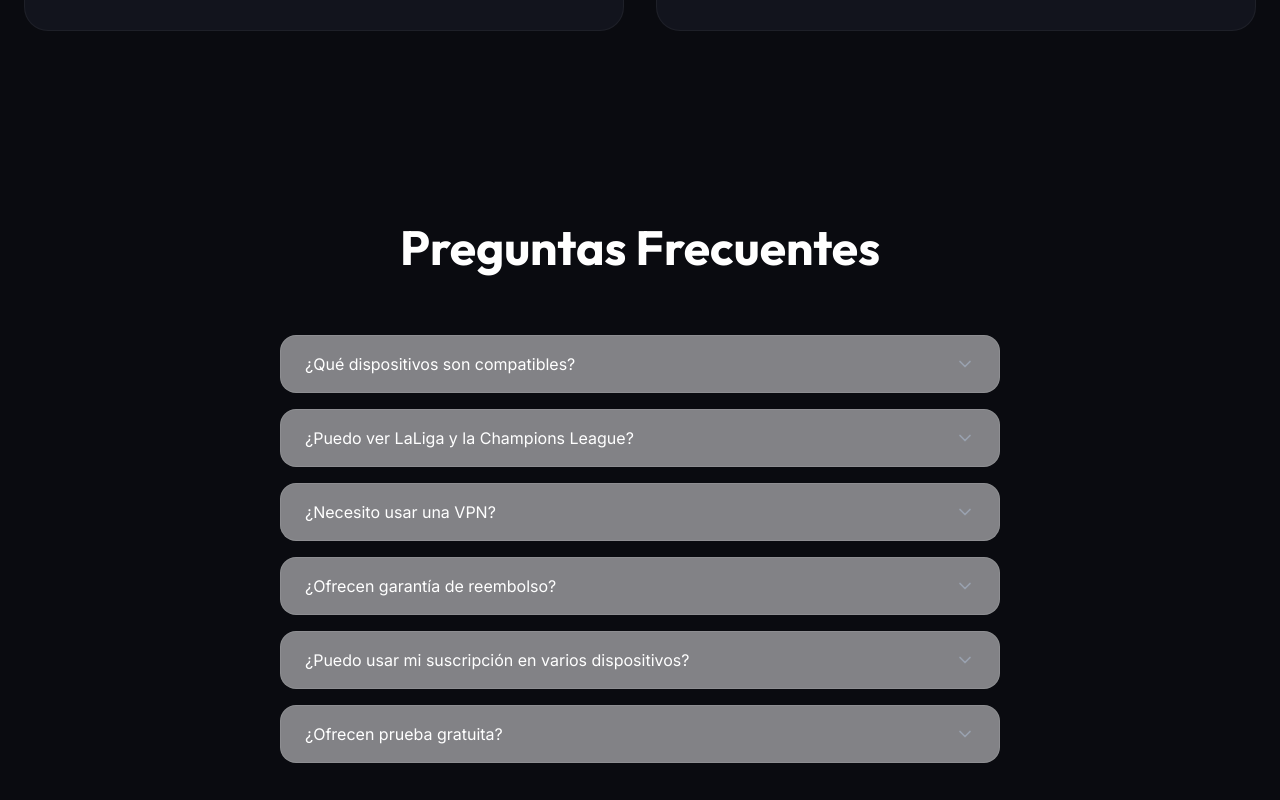
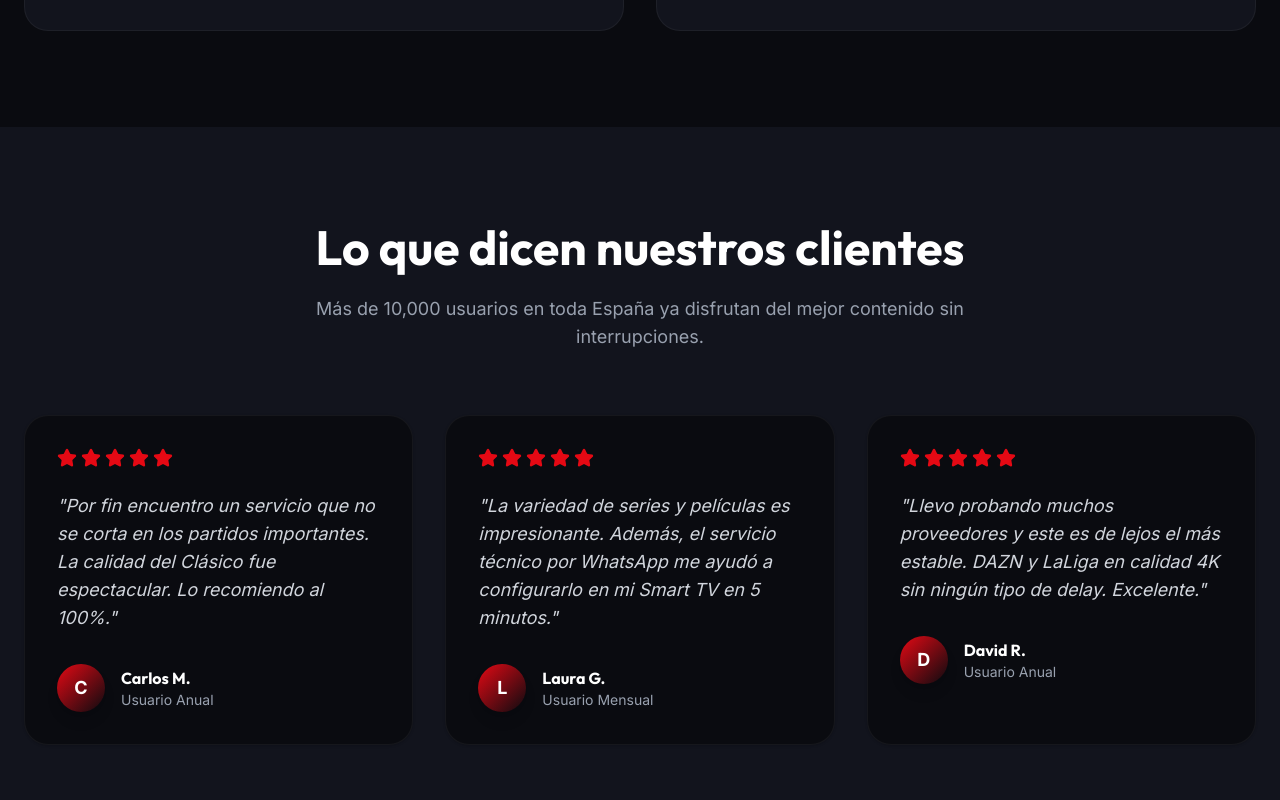
Before and after one commit to asprobader-oss/CHATGPT4, a React (Vite) app: page / in a window 1280 px wide. Shown: the part 5060-5860 px from the top of the page. Built offline with nearby package versions, Linux system fonts and the light colour scheme.

Commit message:
feat: Add testimonials section to homepage
Introduces a new section on the homepage to display customer testimonials. This aims to build trust and social proof by showcasing positive feedback from satisfied users.

```diff
--- a/src/App.tsx
+++ b/src/App.tsx
@@ -21,7 +21,8 @@ import {
   Globe2,
   MessageCircle,
   Sun,
-  Moon
+  Moon,
+  Star
 } from 'lucide-react';
 
 const WA_LINK = "https://wa.me/34607998181?text=Hola,%20estoy%20interesado%20en%20los%20servicios%20de%20LIST%20PRO%20IPTV.";
@@ -614,6 +615,68 @@ export default function App() {
         </div>
       </section>
 
+      {/* Testimonials Section */}
+      <section id="testimonios" className="py-24 bg-gray-50 dark:bg-dark-800">
+        <div className="max-w-7xl mx-auto px-6">
+          <motion.div {...fadeIn} className="text-center mb-16">
+            <h2 className="text-3xl md:text-5xl font-display font-bold mb-6 text-gray-900 dark:text-white">Lo que dicen nuestros clientes</h2>
+            <p className="text-gray-600 dark:text-gray-400 text-lg max-w-2xl mx-auto">
+              Más de 10,000 usuarios en toda España ya disfrutan del mejor contenido sin interrupciones.
+            </p>
+          </motion.div>
+
+          <div className="grid grid-cols-1 md:grid-cols-3 gap-8">
+            {[
+              {
+                name: "Carlos M.",
+                role: "Usuario Anual",
+                text: "Por fin encuentro un servicio que no se corta en los partidos importantes. La calidad del Clásico fue espectacular. Lo recomiendo al 100%.",
+              },
+              {
+                name: "Laura G.",
+                role: "Usuario Mensual",
+                text: "La variedad de series y películas es impresionante. Además, el servicio técnico por WhatsApp me ayudó a configurarlo en mi Smart TV en 5 minutos.",
+              },
+              {
+                name: "David R.",
+                role: "Usuario Anual",
+                text: "Llevo probando muchos proveedores y este es de lejos el más estable. DAZN y LaLiga en calidad 4K sin ningún tipo de delay. Excelente.",
+              }
+            ].map((testimonial, i) => (
+              <motion.div
+                key={i}
+                initial="initial"
+                whileInView="animate"
+                viewport={{ once: true }}
+                variants={{
+                  initial: { opacity: 0, y: 20 },
+                  animate: { opacity: 1, y: 0, transition: { delay: i * 0.1 } }
+                }}
+                className="bg-white dark:bg-dark-900 p-8 rounded-3xl border border-gray-200 dark:border-white/5 shadow-sm"
+              >
+                <div className="flex gap-1 mb-6 text-brand-500">
+                  {[...Array(5)].map((_, i) => (
+                    <Star key={i} className="w-5 h-5 fill-current" />
+                  ))}
+                </div>
+                <p className="text-gray-700 dark:text-gray-300 text-lg mb-8 italic">
+                  "{testimonial.text}"
+                </p>
+                <div className="flex items-center gap-4">
+                  <div className="w-12 h-12 rounded-full bg-gradient-to-br from-brand-500 to-brand-700 flex items-center justify-center text-white font-bold text-lg shadow-lg">
+                    {testimonial.name[0]}
+                  </div>
+                  <div>
+                    <h4 className="font-bold text-gray-900 dark:text-white">{testimonial.name}</h4>
+                    <p className="text-sm text-gray-500 dark:text-gray-400">{testimonial.role}</p>
+                  </div>
+                </div>
+              </motion.div>
+            ))}
+          </div>
+        </div>
+      </section>
+
       {/* FAQ Section */}
       <section id="faq" className="py-24 bg-white dark:bg-dark-900">
         <div className="max-w-3xl mx-auto px-6">
```
